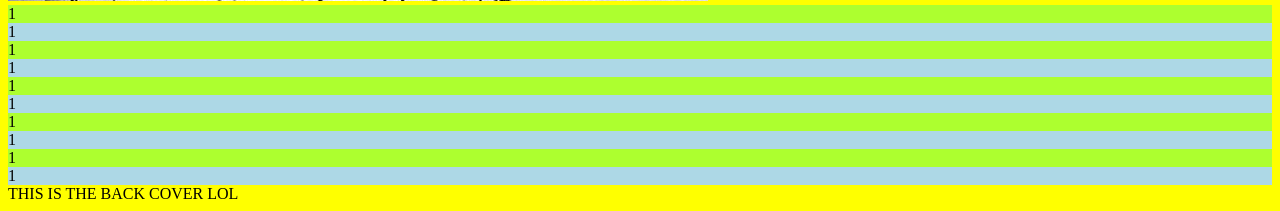
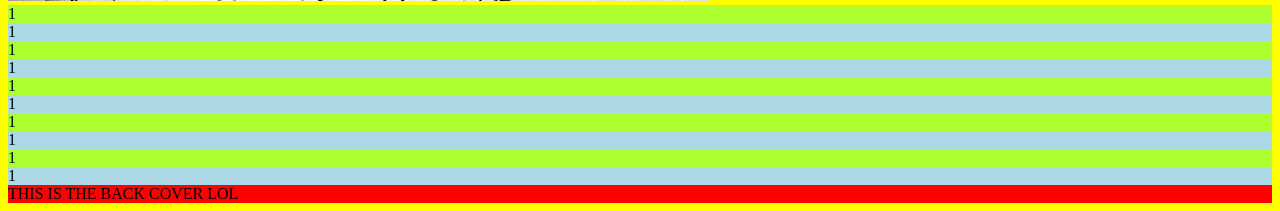
Before and after one commit to Sveder/bdlr, a Django app: template bdlr/templates/mvp_note.html in a window 1280 px wide. Shown: the part 1103-1314 px from the top of the page. Run offline with Django 3.2, Linux system fonts and the light colour scheme; the template is opened without the code that fills it, so the values that code supplies are empty; parts of the project's set-up code (start-up, migrations or seed data) failed here and were passed over; some libraries are stand-ins or nearby versions.

Commit message:
Added a back page. Also fixed the bug preventing pages to load or be saved to dom correctly.

```diff
--- a/bdlr/flowers/views.py
+++ b/bdlr/flowers/views.py
@@ -43,7 +43,7 @@
         if chunk_start <= page_number <= chunk_end:
             return CHUNK_PAGES.index((chunk_start, chunk_end))
 
-    return 1
+    return 0
 
 
 def index(request, page=0):
--- a/bdlr/static/style.css
+++ b/bdlr/static/style.css
@@ -33,6 +33,10 @@
      max-height: 100%;
 }
 
+#back {
+    background-color: red;
+}
+
 #pen {
     float: left;
     position: absolute;
--- a/bdlr/templates/mvp_note.html
+++ b/bdlr/templates/mvp_note.html
@@ -242,7 +242,7 @@
                 <div class="painting" id="painting-101"></div>
                 <div class="poems"    id="poems-101"></div>
 
-                <div class="hard">THIS IS THE BACK COVER LOL</div>
+                <div class="hard" id="back">THIS IS THE BACK COVER LOL</div>
             </div>
         </div>
     </body>
```
Also changed, not shown: bdlr/static/vendor/turn.js.
